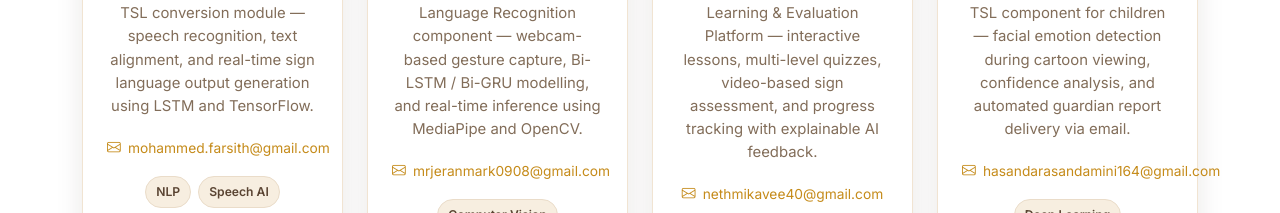
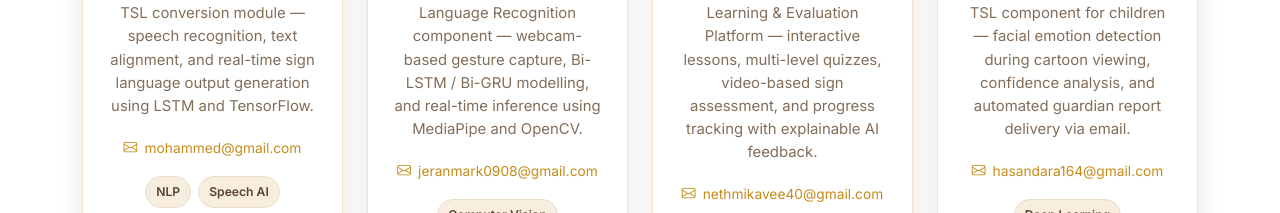
Before and after one commit to GK-NETHMI/SignSight-Website, a website: page about.html in a window 1280 px wide. Shown: the part 1680-1893 px from the top of the page. Drawn offline with nearby package versions, Linux system fonts and the light colour scheme.

Commit message:
final final

```diff
--- a/about.html
+++ b/about.html
@@ -90,7 +90,7 @@
             <p class="small text-muted"> · Leads the Audio &amp; Video to TSL conversion module — speech recognition, text alignment, and real-time sign language output generation using LSTM and TensorFlow.</p>
             <div class="email">
               <i class="bi bi-envelope"></i>
-              <a href="mailto:mohammed.farsith@gmail.com">mohammed.farsith@gmail.com</a>
+              <a href="mailto:mohammed.farsith@gmail.com">mohammed@gmail.com</a>
             </div>
             <div class="skills">
               <span>NLP</span><span>Speech AI</span><span>Deep Learning</span>
@@ -111,7 +111,7 @@
             <p class="small text-muted"> · Leads the Dynamic Sign Language Recognition component — webcam-based gesture capture, Bi-LSTM / Bi-GRU modelling, and real-time inference using MediaPipe and OpenCV.</p>
             <div class="email">
               <i class="bi bi-envelope"></i>
-              <a href="mailto:mrjeranmark0908@gmail.com">mrjeranmark0908@gmail.com</a>
+              <a href="mailto:mrjeranmark0908@gmail.com">jeranmark0908@gmail.com</a>
             </div>
             <div class="skills">
               <span>Computer Vision</span><span>Machine Learning</span><span>Python</span>
@@ -153,7 +153,7 @@
             <p class="small text-muted"> · Delivers the Emotion-aware TSL component for children — facial emotion detection during cartoon viewing, confidence analysis, and automated guardian report delivery via email.</p>
             <div class="email">
               <i class="bi bi-envelope"></i>
-              <a href="mailto:hasandarasandamini164@gmail.com">hasandarasandamini164@gmail.com</a>
+              <a href="mailto:hasandarasandamini164@gmail.com">hasandara164@gmail.com</a>
             </div>
             <div class="skills">
               <span>Deep Learning</span><span>Affective Computing</span><span>HCI</span>
```
